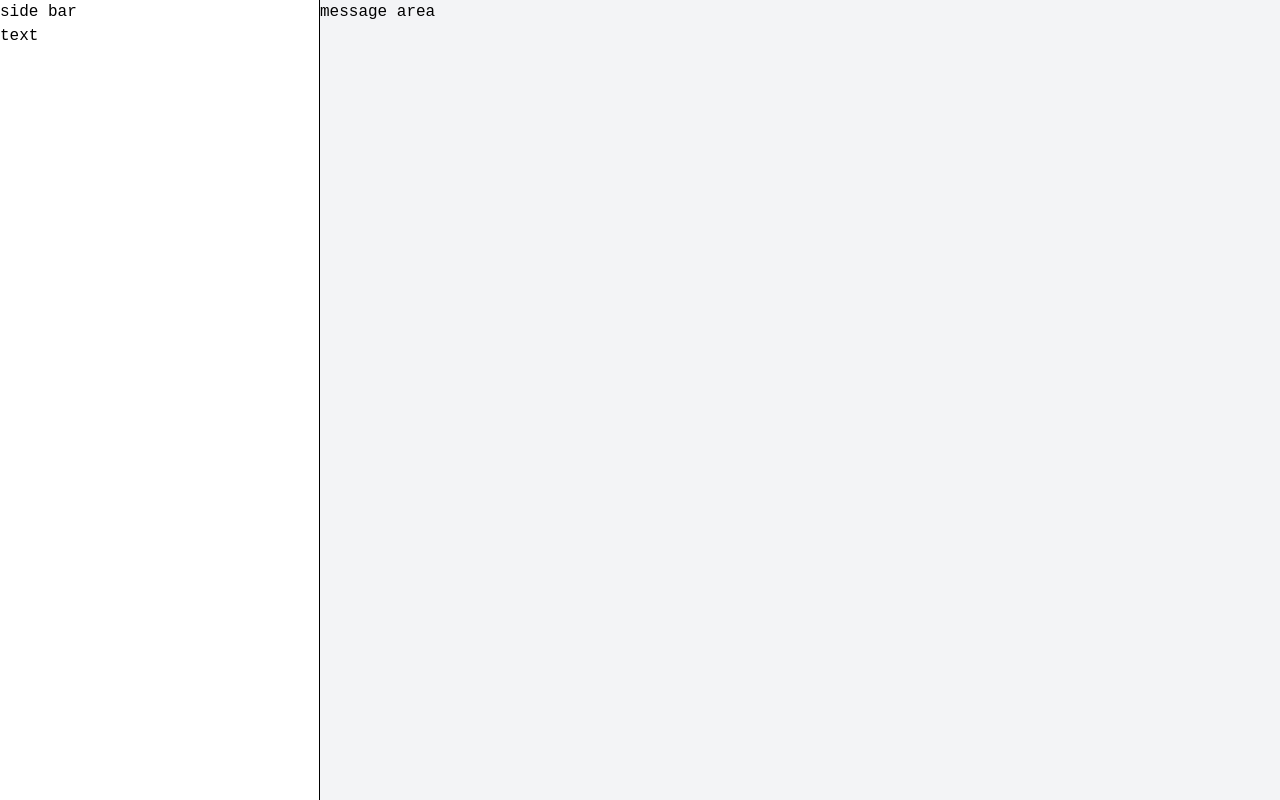
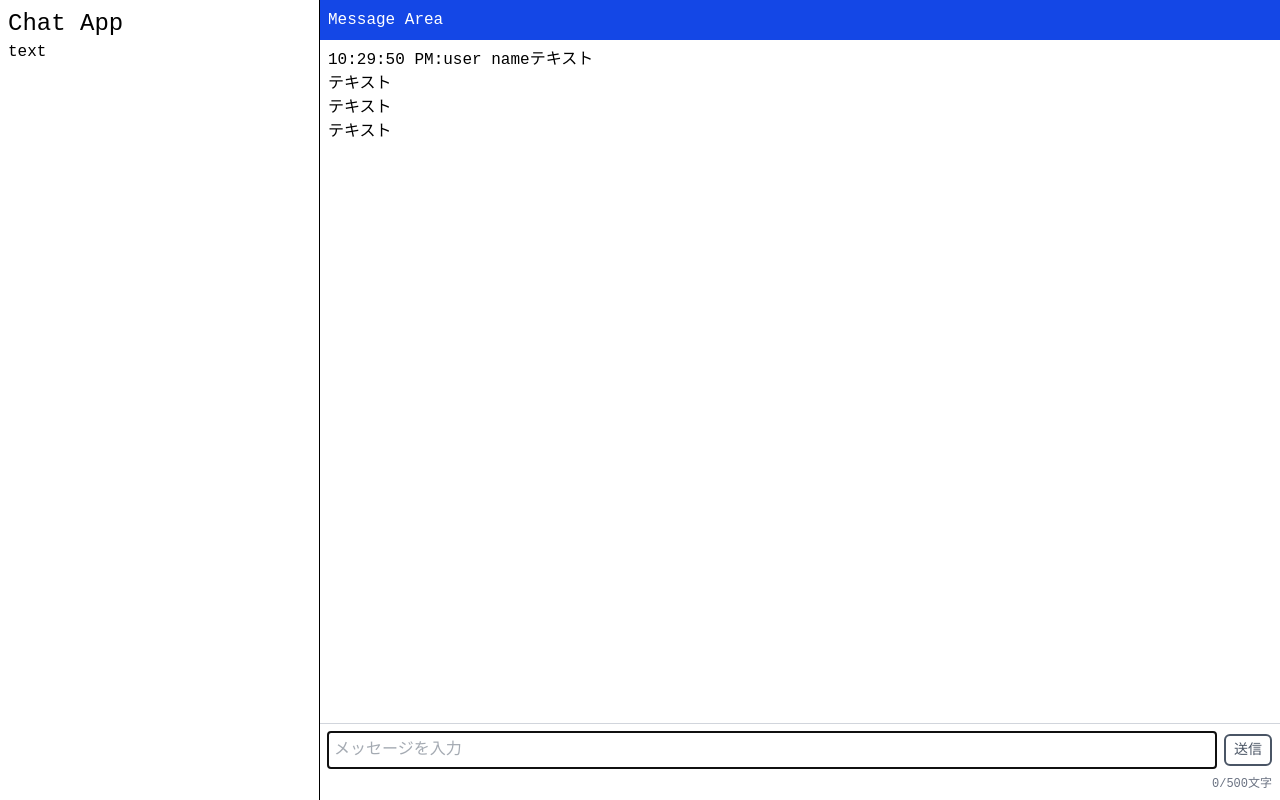
Before and after one commit to YujiTani/primitive-chat-app, a React (Vite) app: page / in a window 1280 px wide. Built offline with nearby package versions, Linux system fonts and the light colour scheme.

Commit message:
feature; base ui

```diff
--- a/src/App.tsx
+++ b/src/App.tsx
@@ -1,13 +1,81 @@
+import { useState } from 'react'
+
 function App() {
+  const timestamp = new Date().toLocaleTimeString()
+  const [prompt, setPrompt] = useState('')
+
+  function handleInputChange(event: React.ChangeEvent<HTMLInputElement>) {
+    const input = event.target.value
+    setPrompt(input)
+    const charCount = input.length
+    // ここで文字数を表示するロジックを追加できます
+    console.log(`文字数: ${charCount}/500`)
+  }
+
+  function handleKeyDown(event: React.KeyboardEvent<HTMLInputElement>) {
+    switch (event.key) {
+      case 'Enter':
+        event.preventDefault()
+        // 送信処理をここに追加
+        console.log('Enterキーが押されました')
+        break
+
+      case 'Backspace':
+        event.preventDefault()
+        setPrompt('') // バックスペースキーで入力をクリア
+        console.log('Backspaceキーが押され、入力がクリアされました')
+        break
+
+      default:
+        console.log(`他のキーが押されました: ${event.key}`)
+        break
+    }
+  }
+
   return (
-    <div className="flex h-dvh w-full bg-gray-100 text-black">
-      <div className="w-80 bg-white border-r border-gtay-200 flex flex-col">
-        <h1>side bar</h1>
+    <div className="flex h-dvh w-full bg-white text-black">
+      <div className="p-2 w-80 bg-white border-r border-gtay-300 flex flex-col">
+        <h1 className="text-2xl">Chat App</h1>
         <p>text</p>
       </div>
-      <div className="flex-1 flex flex-col">
-        <h1>message area</h1>
-      </div>
+
+      <main className="flex-1 flex flex-col">
+        <h1 className="bg-blue-700 text-white p-2">Message Area</h1>
+        <article className="flex flex-col h-full">
+          <section className="p-2">
+            <p>
+              <span>{timestamp}</span>:<span>user name</span>
+              テキスト
+            </p>
+            <p>テキスト</p>
+            <p>テキスト</p>
+            <p>テキスト</p>
+          </section>
+
+          <section className="p-2 mt-auto mb-0 border-t border-gray-300">
+            <div className="flex flex-col gap-2">
+              <div className="flex items-center justify-center">
+                <input
+                  type="text"
+                  className="flex-1 p-1.5 text-gray-600"
+                  value={prompt}
+                  placeholder="メッセージを入力"
+                  maxLength={500}
+                  autoFocus
+                  onChange={handleInputChange}
+                  onKeyDown={handleKeyDown}
+                />
+                <button className="ml-2">
+                  <p className="py-1 px-2 border-gray-600 border-2 rounded-md text-sm text-gray-600">
+                    送信
+                  </p>
+                </button>
+              </div>
+              <small className="text-xs text-right text-gray-500 mt-auto">0/500文字</small>
+            </div>
+          </section>
+        </article>
+      </main>
     </div>
   )
 }
```
